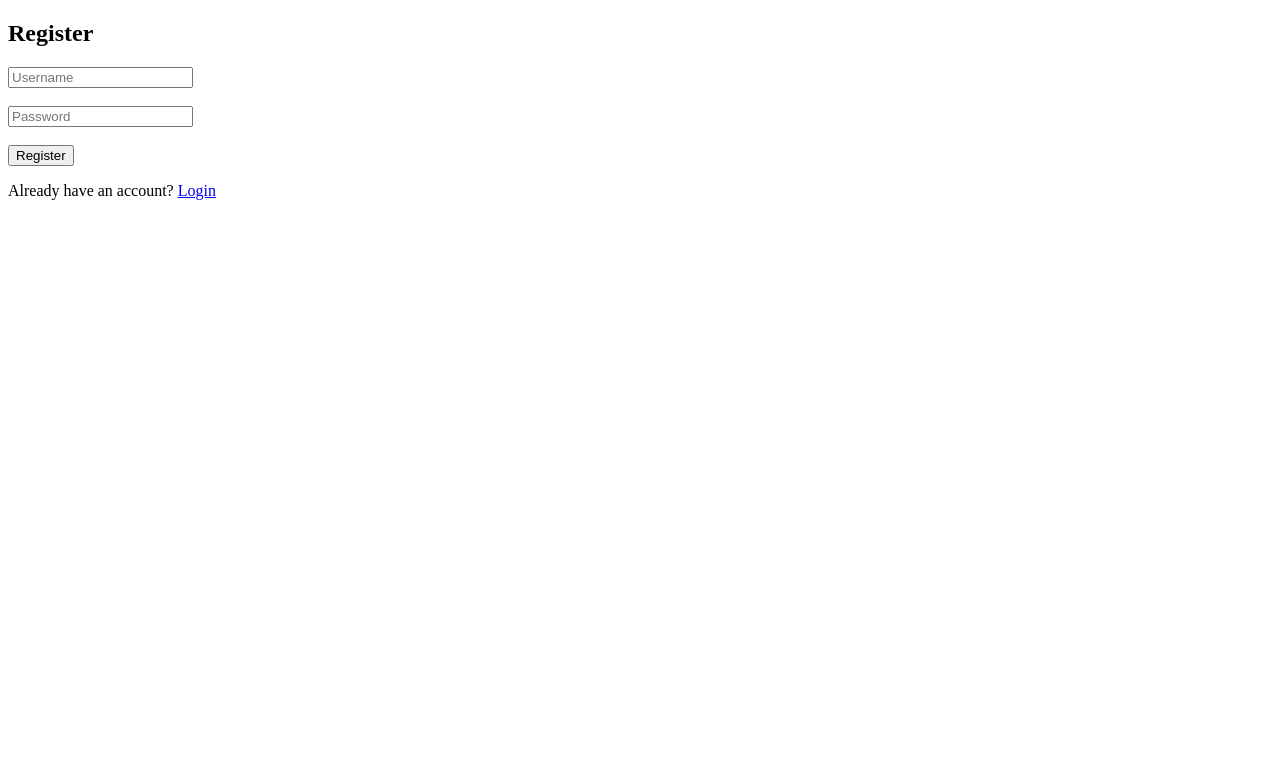
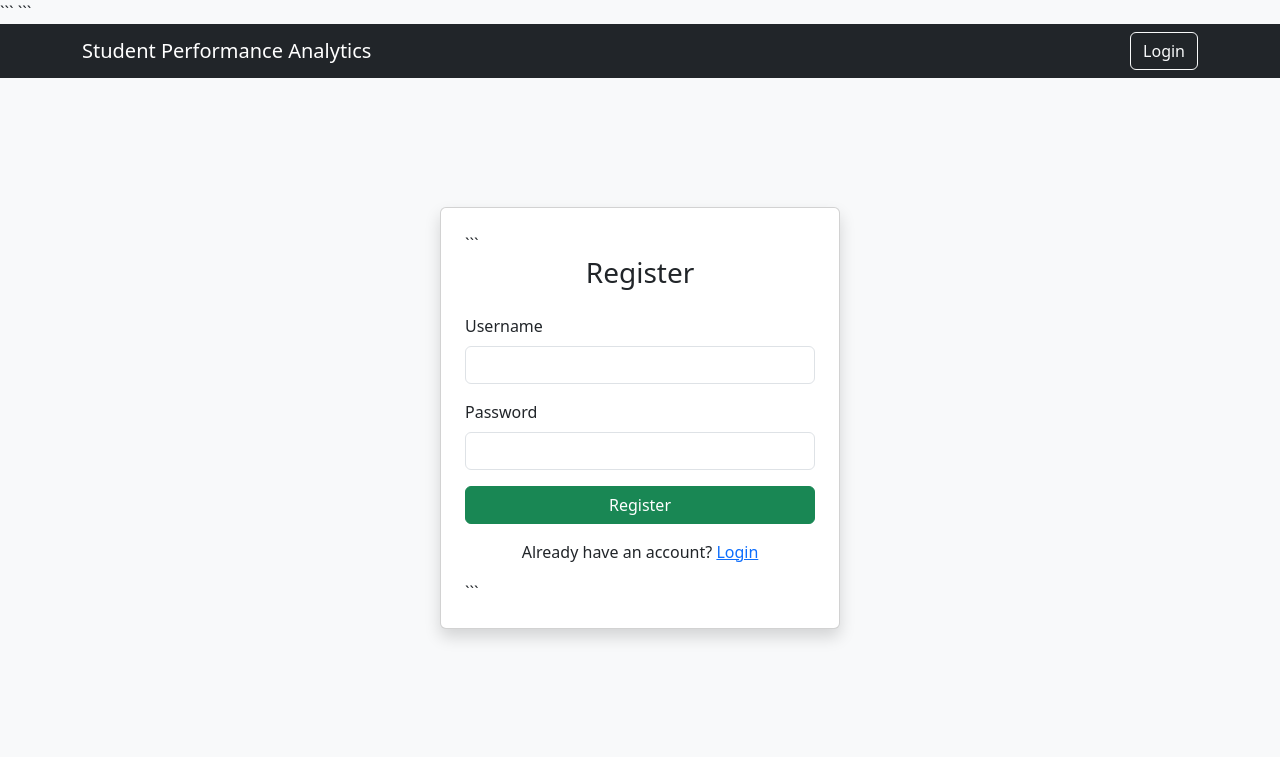
Before and after one commit to Neeraj-programmer7/student-performance-dashboard, a Flask app: page /register in a window 1280 px wide. Shown: the top 757 px of the page. Run offline with Flask 3, Linux system fonts and the light colour scheme.

Commit message:
upgraded login and register page UI

````diff
--- a/templates/register.html
+++ b/templates/register.html
@@ -1,17 +1,61 @@
 <!DOCTYPE html>
+
 <html>
+
 <head>
-    <title>Register</title>
+    <title>Register - Student Analytics</title>
+
+```
+<link href="https://cdn.jsdelivr.net/npm/bootstrap@5.3.2/dist/css/bootstrap.min.css" rel="stylesheet">
+```
+
 </head>
-<body>
-    <h2>Register</h2>
 
-    <form method="POST">
-        <input type="text" name="username" placeholder="Username" required><br><br>
-        <input type="password" name="password" placeholder="Password" required><br><br>
-        <button type="submit">Register</button>
-    </form>
+<body class="bg-light">
 
-    <p>Already have an account? <a href="/login">Login</a></p>
+<!-- Navbar -->
+
+<nav class="navbar navbar-dark bg-dark">
+  <div class="container">
+    <span class="navbar-brand mb-0 h1">Student Performance Analytics</span>
+    <a href="/login" class="btn btn-outline-light">Login</a>
+  </div>
+</nav>
+
+<!-- Register Card -->
+
+<div class="container d-flex justify-content-center align-items-center" style="height:85vh;">
+
+  <div class="card shadow p-4" style="width:400px;">
+
+```
+<h3 class="text-center mb-4">Register</h3>
+
+<form method="POST">
+
+  <div class="mb-3">
+    <label class="form-label">Username</label>
+    <input type="text" name="username" class="form-control" required>
+  </div>
+
+  <div class="mb-3">
+    <label class="form-label">Password</label>
+    <input type="password" name="password" class="form-control" required>
+  </div>
+
+  <button type="submit" class="btn btn-success w-100">Register</button>
+
+  <p class="text-center mt-3">
+    Already have an account? <a href="/login">Login</a>
+  </p>
+
+</form>
+```
+
+  </div>
+
+</div>
+
 </body>
+
 </html>
````
Also changed, not shown: templates/login.html (+51 -9 lines).
